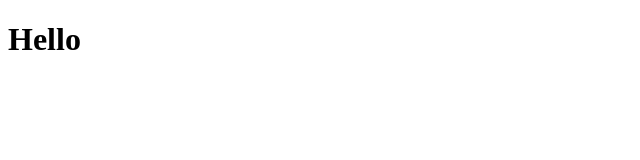
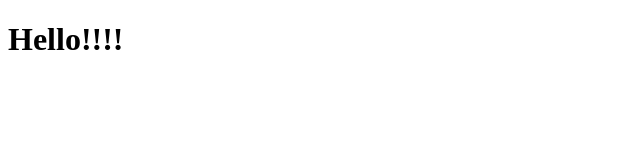
Before and after one commit to AnastasiaTapari/coursera-test, a plain HTML site: page site/index.html in a window 1280 px wide. Shown: the full height of the page, 0-640 px from the left. Drawn offline with Linux system fonts and the light colour scheme.

Commit message:
small change

```diff
--- a/site/index.html
+++ b/site/index.html
@@ -1,9 +1,9 @@
 <!DOCTYPE html>
 <html>
 <head>
-	<title>Hello Coursera</title>
+	<title>Hello Coursera!!!</title>
 </head>
 <body>
-<h1>Hello</h1>
+<h1>Hello!!!!</h1>
 </body>
 </html>
```
